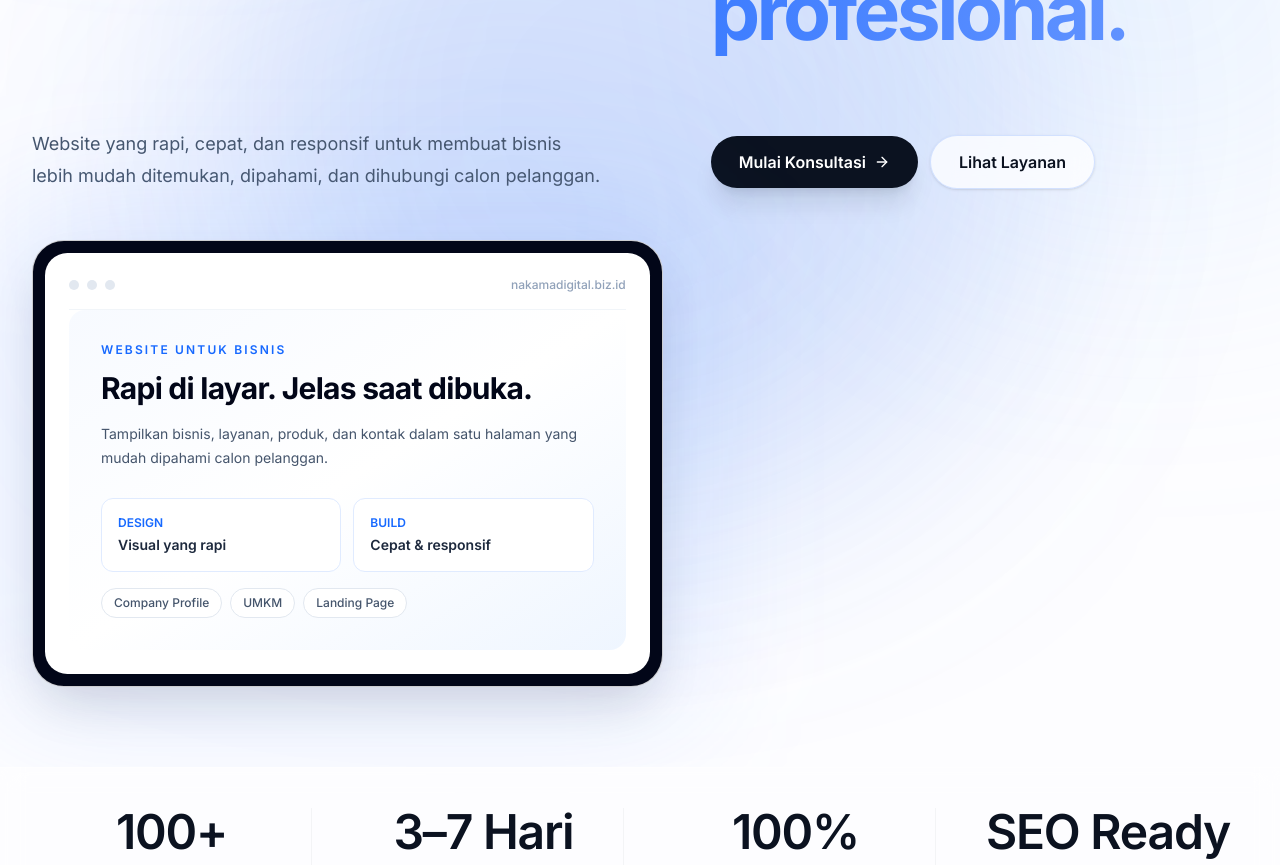
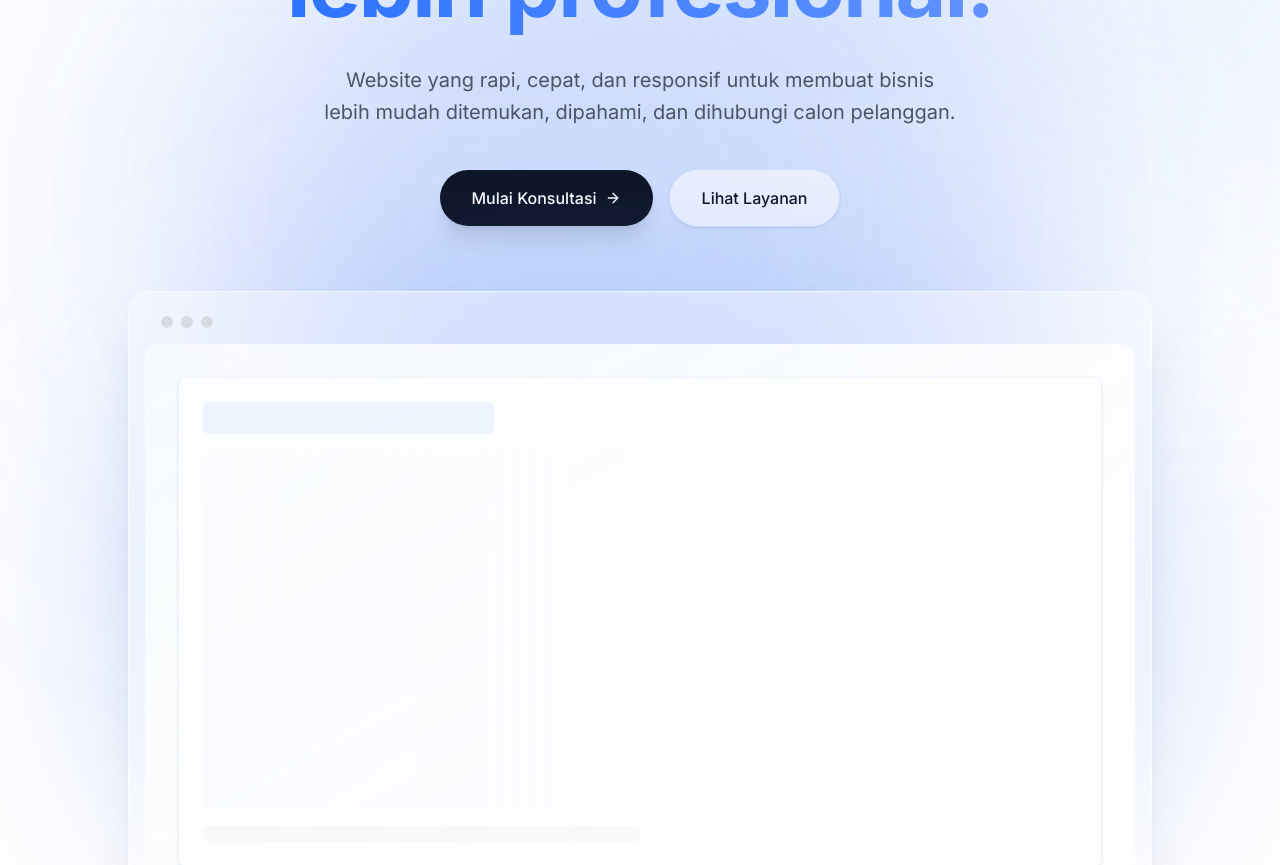
Before and after one commit to barrack3030-wq/NAKAMA-DIGITAL-UPGRADE, a React (Vite) app: page / in a window 1280 px wide. Shown: the part 540-1405 px from the top of the page. Built offline with nearby package versions, Linux system fonts and the light colour scheme.

Commit message:
Revert design: restore original Hero.tsx

```diff
--- a/src/components/Hero.tsx
+++ b/src/components/Hero.tsx
@@ -1,22 +1,25 @@
 import React from 'react';
-import { motion } from 'motion/react';
+import { motion, useScroll, useTransform } from 'motion/react';
 import { ArrowRight, Sparkles } from 'lucide-react';
 import { useLanguage } from '../context/LanguageContext';
 
 export default function Hero() {
+  const { scrollY } = useScroll();
+  const y = useTransform(scrollY, [0, 500], [0, 100]);
+  const opacity = useTransform(scrollY, [0, 300], [1, 0]);
   const { t } = useLanguage();
 
   return (
-    <section className="relative overflow-hidden pt-24 pb-16 lg:min-h-[calc(100vh-80px)] lg:pt-28 lg:pb-20">
+    <section className="relative pt-28 pb-8 lg:pt-36 lg:pb-12 overflow-hidden">
       {/* Diffused electric-blue light */}
       <div className="absolute top-1/2 left-1/2 -translate-x-1/2 -translate-y-1/2 w-[800px] h-[800px] bg-brand-500/15 blur-[120px] rounded-full pointer-events-none -z-10" />
 
-      <div className="mx-auto grid max-w-7xl items-center gap-12 px-6 lg:grid-cols-[1.08fr_.92fr] lg:px-8">
+      <div className="max-w-7xl mx-auto px-6 lg:px-8 text-center relative z-10">
         <motion.div
           initial={{ opacity: 0, y: 20 }}
           animate={{ opacity: 1, y: 0 }}
           transition={{ duration: 0.8, ease: [0.16, 1, 0.3, 1] }}
-          className="inline-flex items-center gap-2 rounded-full border border-brand-100 bg-white/75 px-3 py-1 text-xs font-semibold uppercase tracking-[.16em] text-brand-600 shadow-sm backdrop-blur-md"
+          className="inline-flex items-center gap-2 px-3 py-1 rounded-full bg-brand-50/80 backdrop-blur-md border border-brand-100/50 text-brand-600 text-xs font-semibold tracking-wide uppercase mb-8 shadow-sm"
         >
           <Sparkles className="w-3 h-3" />
           <span>{t.hero.eyebrow}</span>
@@ -26,7 +29,7 @@ export default function Hero() {
           initial={{ opacity: 0, y: 30 }}
           animate={{ opacity: 1, y: 0 }}
           transition={{ duration: 0.8, delay: 0.1, ease: [0.16, 1, 0.3, 1] }}
-          className="max-w-4xl text-balance text-5xl font-bold tracking-[-.045em] text-brand-900 leading-[1.02] sm:text-6xl lg:text-[4.9rem]"
+          className="text-5xl md:text-7xl lg:text-[5.5rem] font-bold tracking-tight text-brand-900 leading-[1.05] max-w-5xl mx-auto text-balance whitespace-pre-line"
         >
           {t.hero.title1 + ' '}
           <span className="text-transparent bg-clip-text bg-gradient-to-r from-brand-600 to-brand-400">
@@ -38,7 +41,7 @@ export default function Hero() {
           initial={{ opacity: 0, y: 20 }}
           animate={{ opacity: 1, y: 0 }}
           transition={{ duration: 0.8, delay: 0.2, ease: [0.16, 1, 0.3, 1] }}
-          className="mt-7 max-w-2xl text-lg leading-8 text-slate-600 text-balance"
+          className="mt-8 text-lg md:text-xl text-gray-600 max-w-2xl mx-auto leading-relaxed text-balance"
         >
           {t.hero.desc}
         </motion.p>
@@ -47,56 +50,50 @@ export default function Hero() {
           initial={{ opacity: 0, y: 20 }}
           animate={{ opacity: 1, y: 0 }}
           transition={{ duration: 0.8, delay: 0.3, ease: [0.16, 1, 0.3, 1] }}
-          className="mt-8 flex flex-col items-stretch gap-3 sm:flex-row sm:items-center"
+          className="mt-10 flex flex-col sm:flex-row gap-4 justify-center items-center"
         >
           <a
-            href="https://wa.me/6285820830530?text=Halo%20Nakama%20Digital,%20saya%20ingin%20konsultasi%20website." target="_blank" rel="noopener noreferrer"
-            className="group relative inline-flex items-center justify-center gap-2 rounded-full bg-brand-900 px-7 py-3.5 font-semibold text-white shadow-xl shadow-brand-900/10 transition-all duration-300 hover:bg-brand-800"
+            href="#contact"
+            className="group relative px-8 py-4 bg-brand-900 hover:bg-brand-800 text-white font-medium rounded-full overflow-hidden transition-all duration-300 flex items-center gap-2 w-full sm:w-auto justify-center shadow-xl shadow-brand-900/10"
           >
             <span>{t.hero.cta1}</span>
             <ArrowRight className="w-4 h-4 group-hover:translate-x-1 transition-transform" />
           </a>
           <a
-            href="/website-umkm/"
-            className="inline-flex items-center justify-center rounded-full border border-brand-200/70 bg-white/75 px-7 py-3.5 font-semibold text-brand-900 shadow-sm backdrop-blur-md transition-all duration-300 hover:bg-white"
+            href="#portfolio"
+            className="px-8 py-4 bg-white/60 hover:bg-white backdrop-blur-md text-brand-900 border border-brand-200/50 font-medium rounded-full transition-all duration-300 w-full sm:w-auto justify-center flex items-center shadow-sm"
           >
             {t.hero.cta2}
           </a>
         </motion.div>
 
+        {/* Hero visual / Mockup */}
         <motion.div
-          initial={{ opacity: 0, x: 30 }}
-          animate={{ opacity: 1, x: 0 }}
-          transition={{ duration: 0.9, delay: 0.25, ease: [0.16, 1, 0.3, 1] }}
-          className="relative"
+          initial={{ opacity: 0, y: 60 }}
+          animate={{ opacity: 1, y: 0 }}
+          transition={{ duration: 1, delay: 0.4, ease: [0.16, 1, 0.3, 1] }}
+          style={{ y, opacity }}
+          className="mt-12 md:mt-16 relative max-w-5xl mx-auto"
         >
-          <div className="absolute -inset-8 rounded-[3rem] bg-brand-400/15 blur-3xl" />
-          <div className="relative overflow-hidden rounded-[2rem] border border-white/80 bg-slate-950 p-3 shadow-2xl shadow-brand-900/15">
-            <div className="rounded-[1.4rem] bg-white p-5 sm:p-6">
-              <div className="flex items-center gap-2 border-b border-slate-100 pb-4">
-                <span className="h-2.5 w-2.5 rounded-full bg-slate-200" />
-                <span className="h-2.5 w-2.5 rounded-full bg-slate-200" />
-                <span className="h-2.5 w-2.5 rounded-full bg-slate-200" />
-                <span className="ml-auto text-xs font-medium text-slate-400">nakamadigital.biz.id</span>
-              </div>
-              <div className="rounded-2xl bg-gradient-to-br from-brand-50 via-white to-blue-50 p-6 sm:p-8">
-                <p className="text-xs font-semibold uppercase tracking-[.18em] text-brand-600">Website untuk bisnis</p>
-                <h2 className="mt-3 text-3xl font-bold tracking-tight text-slate-950">Rapi di layar. Jelas saat dibuka.</h2>
-                <p className="mt-4 text-sm leading-6 text-slate-600">Tampilkan bisnis, layanan, produk, dan kontak dalam satu halaman yang mudah dipahami calon pelanggan.</p>
-                <div className="mt-7 grid grid-cols-2 gap-3">
-                  <div className="rounded-xl border border-brand-100 bg-white p-4">
-                    <p className="text-xs font-semibold text-brand-600">DESIGN</p>
-                    <p className="mt-1 text-sm font-semibold text-slate-800">Visual yang rapi</p>
-                  </div>
-                  <div className="rounded-xl border border-brand-100 bg-white p-4">
-                    <p className="text-xs font-semibold text-brand-600">BUILD</p>
-                    <p className="mt-1 text-sm font-semibold text-slate-800">Cepat & responsif</p>
-                  </div>
-                </div>
-                <div className="mt-4 flex flex-wrap gap-2">
-                  {['Company Profile', 'UMKM', 'Landing Page'].map((item) => (
-                    <span key={item} className="rounded-full border border-slate-200 bg-white px-3 py-1.5 text-xs font-medium text-slate-600">{item}</span>
-                  ))}
+          {/* Subtle blue glow behind device */}
+          <div className="absolute inset-0 bg-brand-400/30 blur-[100px] rounded-full" />
+
+          <div className="relative rounded-2xl md:rounded-3xl border border-white/60 bg-white/40 backdrop-blur-xl p-2 md:p-4 shadow-2xl shadow-brand-900/10 overflow-hidden">
+            {/* Browser Chrome */}
+            <div className="flex items-center gap-2 px-4 pb-4 pt-2">
+              <div className="w-3 h-3 rounded-full bg-gray-300/80" />
+              <div className="w-3 h-3 rounded-full bg-gray-300/80" />
+              <div className="w-3 h-3 rounded-full bg-gray-300/80" />
+            </div>
+
+            {/* Screen Content Fake */}
+            <div className="aspect-[16/10] md:aspect-[16/9] bg-gray-50/80 backdrop-blur-sm rounded-xl md:rounded-2xl border border-white/50 overflow-hidden relative">
+              <div className="absolute inset-0 bg-gradient-to-br from-brand-50/50 to-white/80 flex items-center justify-center p-8">
+                {/* Abstract UI representation */}
+                <div className="w-full h-full border border-brand-100/50 rounded-lg flex flex-col gap-4 p-6 bg-white/60 backdrop-blur-md shadow-sm">
+                  <div className="w-1/3 h-8 bg-brand-100/50 rounded-md" />
+                  <div className="flex-1 rounded-md bg-gradient-to-r from-brand-50/50 to-transparent" />
+                  <div className="w-1/2 h-4 bg-gray-100/50 rounded-md" />
                 </div>
               </div>
             </div>
```
